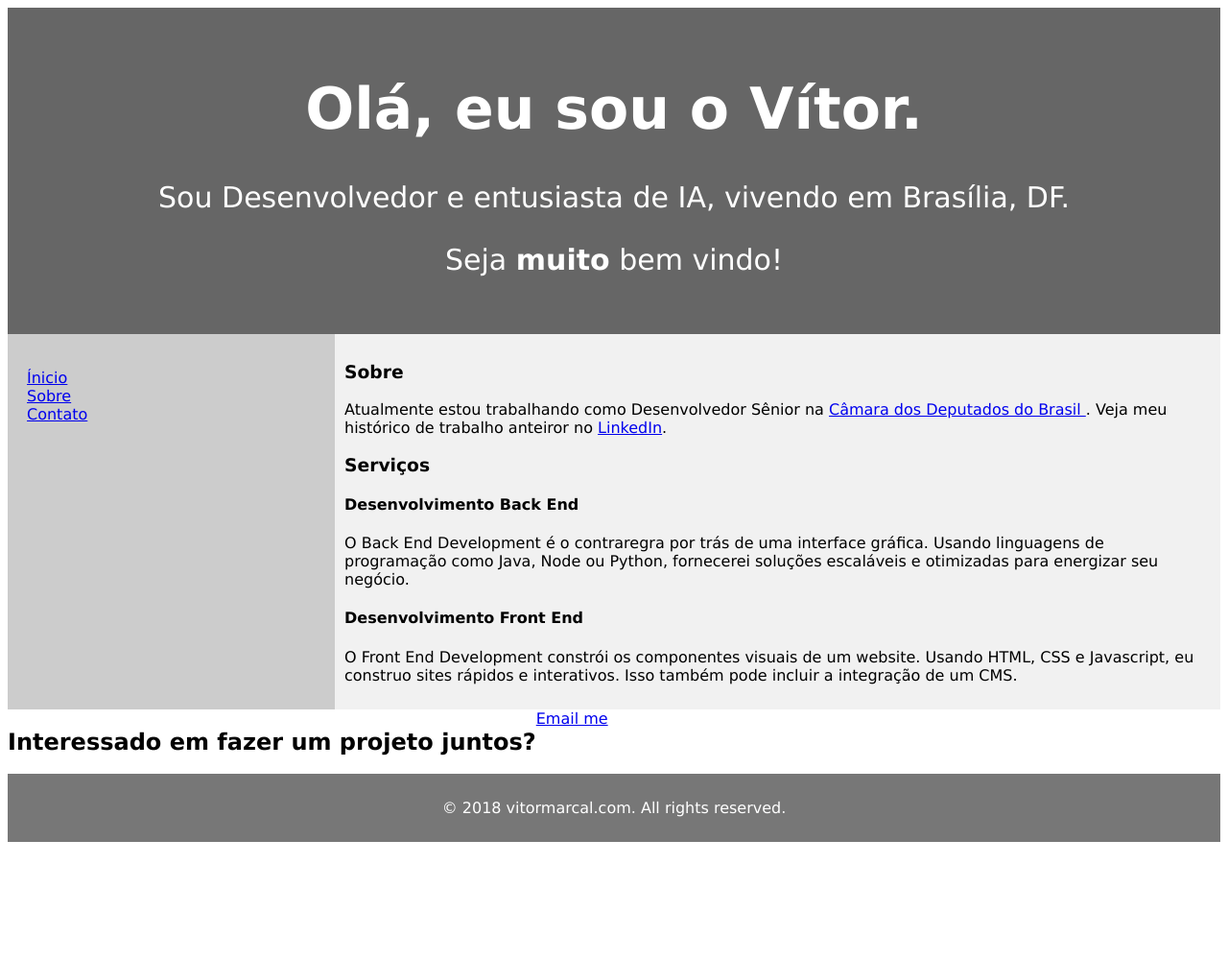
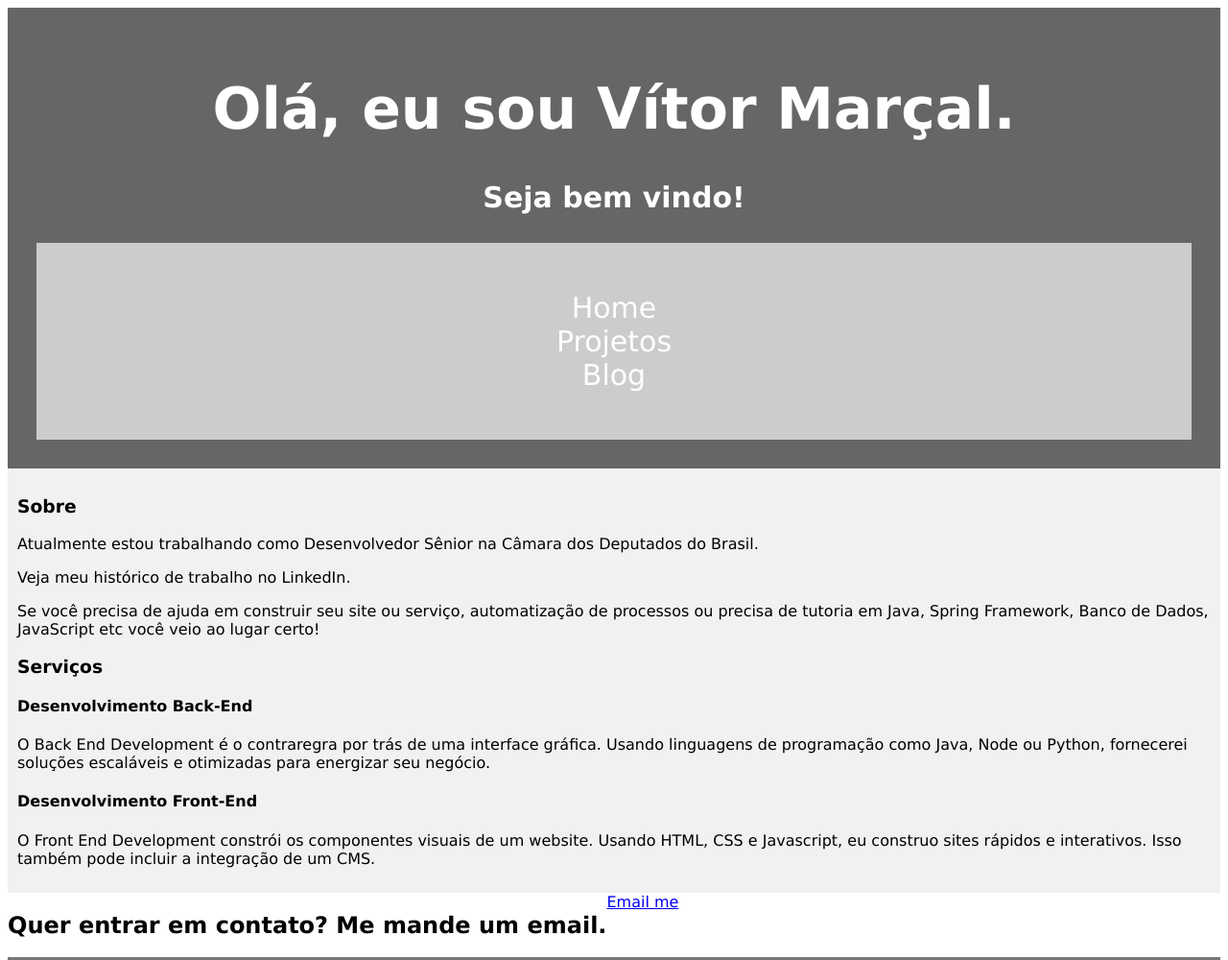
Before and after one commit to vitormarcal/personal_page, a plain HTML site: page index.html in a window 1280 px wide. Shown: the top 1000 px of the page at 96% size. Before the commit the page ends 885 px from the top, so only its background shows below. Drawn offline with Linux system fonts and the light colour scheme.

Commit message:
update nova estrutura de layout

```diff
--- a/index.html
+++ b/index.html
@@ -12,45 +12,39 @@
     <body>
 
         <header>
-            <h1>Olá, eu sou o Vítor.</h1>
-            <p>Sou Desenvolvedor e entusiasta de IA, vivendo em Brasília, DF. </p>
-            <p>Seja <strong>muito</strong> bem vindo!</p>
+            <h1>Olá, eu sou Vítor Marçal.</h1>
+            <p><b>Seja bem vindo!</b></p>
+
+            <nav>
+                <ul>
+                    <li>Home</li>
+                    <li>Projetos</li>
+                    <li>Blog</li>
+                </ul>
+            </nav>
         </header>
 
         <section>
-
-            <nav>
-                <ul>
-                    <li><a href="#">Ínicio</a></li>
-                    <li><a href="#">Sobre</a></li>
-                    <li><a href="#">Contato</a></li>
-                </ul>
-            </nav>
-
-
             <article>
                 <h3>Sobre</h3>
-                <p>Atualmente estou trabalhando como Desenvolvedor Sênior na <a href="https://www.camara.leg.br/" target="_blank"> Câmara dos Deputados do Brasil </a>.
-                   Veja meu histórico de trabalho anteiror no <a href="https://www.linkedin.com/in/vitormarcal" target="_blank">LinkedIn</a>.
-                </p>
+                <p>Atualmente estou trabalhando como Desenvolvedor Sênior na Câmara dos Deputados do Brasil.</p>
+                <p>Veja meu histórico de trabalho no LinkedIn.</p>
+                <p>Se você precisa de ajuda em construir seu site ou serviço, automatização de processos ou precisa de tutoria em Java, Spring Framework,
+                    Banco de Dados, JavaScript etc você veio ao lugar certo!</p>
                 <h3>Serviços</h3>
-                <h4>Desenvolvimento Back End</h4>
-                <p>
-                    O Back End Development é o contraregra por trás de uma interface gráfica.
-                    Usando linguagens de programação como Java, Node ou Python, fornecerei soluções escaláveis e otimizadas para energizar seu negócio.
-                </p>
-                <h4>Desenvolvimento Front End</h4>
-                <p>
-                    O Front End Development constrói os componentes visuais de um website.
-                    Usando HTML, CSS e Javascript, eu construo sites rápidos e interativos.
-                    Isso também pode incluir a integração de um CMS.
-                </p>
+                <h4>Desenvolvimento Back-End</h4>
+                <p>O Back End Development é o contraregra por trás de uma interface gráfica.
+                    Usando linguagens de programação como Java, Node ou Python, fornecerei soluções escaláveis e otimizadas para energizar seu negócio.</p>
+                <h4>Desenvolvimento Front-End</h4>
+                <p>O Front End Development constrói os componentes visuais de um website. Usando HTML, CSS e Javascript, eu construo sites rápidos e
+                     interativos. Isso também pode incluir a integração de um CMS.</p>
             </article>
+
 
         </section>
 
         <section>
-            <h2>Interessado em fazer um projeto juntos?</h2>
+            <h2>Quer entrar em contato? Me mande um email.</h2>
             <a href="mailto:vitormarcal8@gmail.com">Email me </a>
         </section>
 
```
